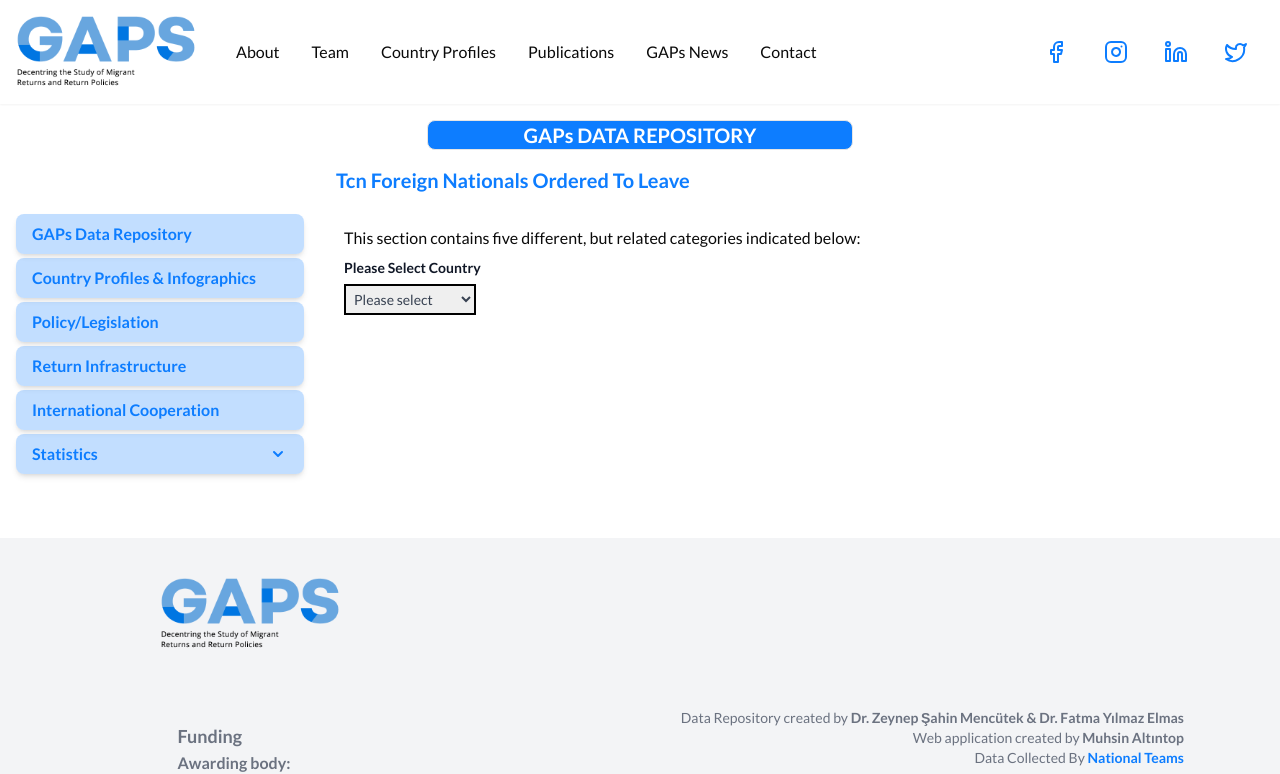
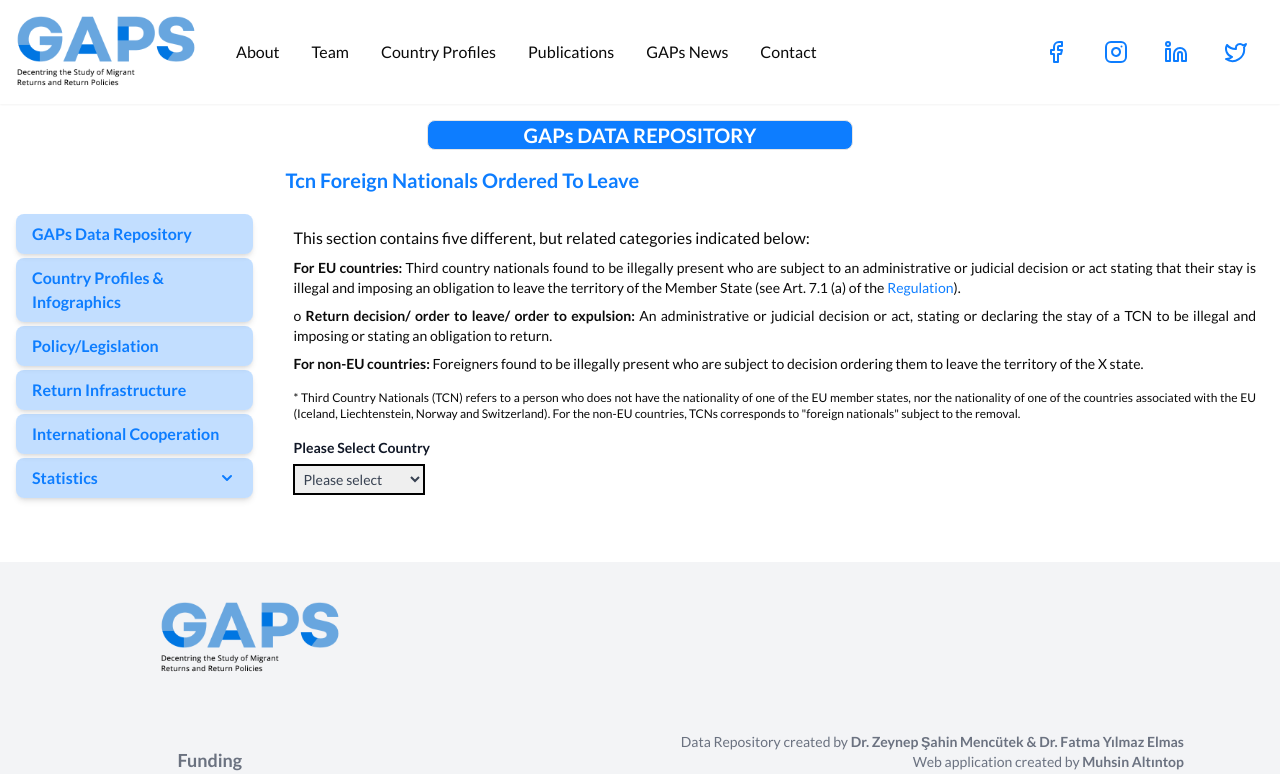
Before and after one commit to muhsinaltintop/gap-project, a Next.js app: page /statistics/tcn-foreign-nationals-ordered-to-leave in a window 1280 px wide. Shown: the top 774 px of the page. Built offline with nearby package versions, Linux system fonts and the light colour scheme.

Commit message:
TCN notes fixed

```diff
--- a/app/statistics/entry-refusals/page.jsx
+++ b/app/statistics/entry-refusals/page.jsx
@@ -28,6 +28,7 @@ const page = async () => {
   return (
     <div className="w-full mx-6">
       <div className="my-2">This section contains statistical data on TCNs/foreign nationals refused entry at the border.</div>
+
       <ChartComponent countries={countries} data={pushbacks} title="Entry Refusals" />
       <TabNavigation tabs={tabs} />
     </div>
--- a/app/statistics/tcn-foreign-nationals-ordered-to-leave/page.jsx
+++ b/app/statistics/tcn-foreign-nationals-ordered-to-leave/page.jsx
@@ -110,16 +110,7 @@ const Page = () => {
   };
 
   const tabs = [
-    { label: 'Note on TCNs/Foreign Nationals* Ordered to Leave', content: <div className="max-w-6xl text-sm text-justify">
 
-      <div className="my-2"><span className="font-bold">For EU countries:</span> Third country nationals found to be illegally present who are subject to an administrative or judicial decision or act stating that their stay is illegal and imposing an obligation to leave the territory of the Member State (see Art. 7.1 (a) of the <Link href={'https://ec.europa.eu/eurostat/cache/metadata/en/migr_eil_esms.htm'} target="_blank" className="text-primary">Regulation</Link>). </div>
-
-      <div className="my-2">o	<span className="font-bold">Return decision/ order to leave/ order to expulsion:</span> An administrative or judicial decision or act, stating or declaring the stay of a TCN to be illegal and imposing or stating an obligation to return.</div>
-
-      <div className="my-2"><span className="font-bold">For non-EU countries:</span> Foreigners found to be illegally present who are subject to decision ordering them to leave the territory of the X state.</div>
-
-      <div className="my-4 text-xs">* Third Country Nationals (TCN) refers to a person who does not have the nationality of one of the EU member states, nor the nationality of one of the countries associated with the EU (Iceland, Liechtenstein, Norway and Switzerland). For the non-EU countries, TCNs corresponds to &quot;foreign nationals&quot; subject to the removal. </div>
-      </div> },
     { label: "Note on Return Decisions Issued for IRREGULAR Migrants", content:
       <div className="max-w-6xl text-sm text-justify">
     <div className="my-2">This category could be the case for EU or non-EU states. For the latter category, as many foreigners who would have sought asylum practically do not have access to asylum application or avoid it due to onward migration aims (e.g. Afghans in Turkey). When these migrants are apprehended during their entry, stay, working, or exiting, return/deportation/order to leave decision may be imposed on them. </div></div> },
@@ -166,6 +157,21 @@ const Page = () => {
         <div className="my-2">
         This section contains five different, but related categories  indicated below:
         </div>
+
+        <div className="max-w-6xl text-sm text-justify">
+
+        <div className="my-2"><span className="font-bold">For EU countries:</span> Third country nationals found to be illegally present who are subject to an administrative or judicial decision or act stating that their stay is illegal and imposing an obligation to leave the territory of the Member State (see Art. 7.1 (a) of the <Link href={'https://ec.europa.eu/eurostat/cache/metadata/en/migr_eil_esms.htm'} target="_blank" className="text-primary">Regulation</Link>). </div>
+
+        <div className="my-2">o	<span className="font-bold">Return decision/ order to leave/ order to expulsion:</span> An administrative or judicial decision or act, stating or declaring the stay of a TCN to be illegal and imposing or stating an obligation to return.</div>
+
+        <div className="my-2"><span className="font-bold">For non-EU countries:</span> Foreigners found to be illegally present who are subject to decision ordering them to leave the territory of the X state.</div>
+
+        <div className="my-4 text-xs">* Third Country Nationals (TCN) refers to a person who does not have the nationality of one of the EU member states, nor the nationality of one of the countries associated with the EU (Iceland, Liechtenstein, Norway and Switzerland). For the non-EU countries, TCNs corresponds to &quot;foreign nationals&quot; subject to the removal. </div>
+        </div>
+
+
+
+
         <SelectCountryComponent country={countryCode} onCountryChange={handleCountryChange} countries={tcnCountries} />
         {loading && <p>Loading data...</p>}
         {error && <p>Error fetching data</p>}
```
